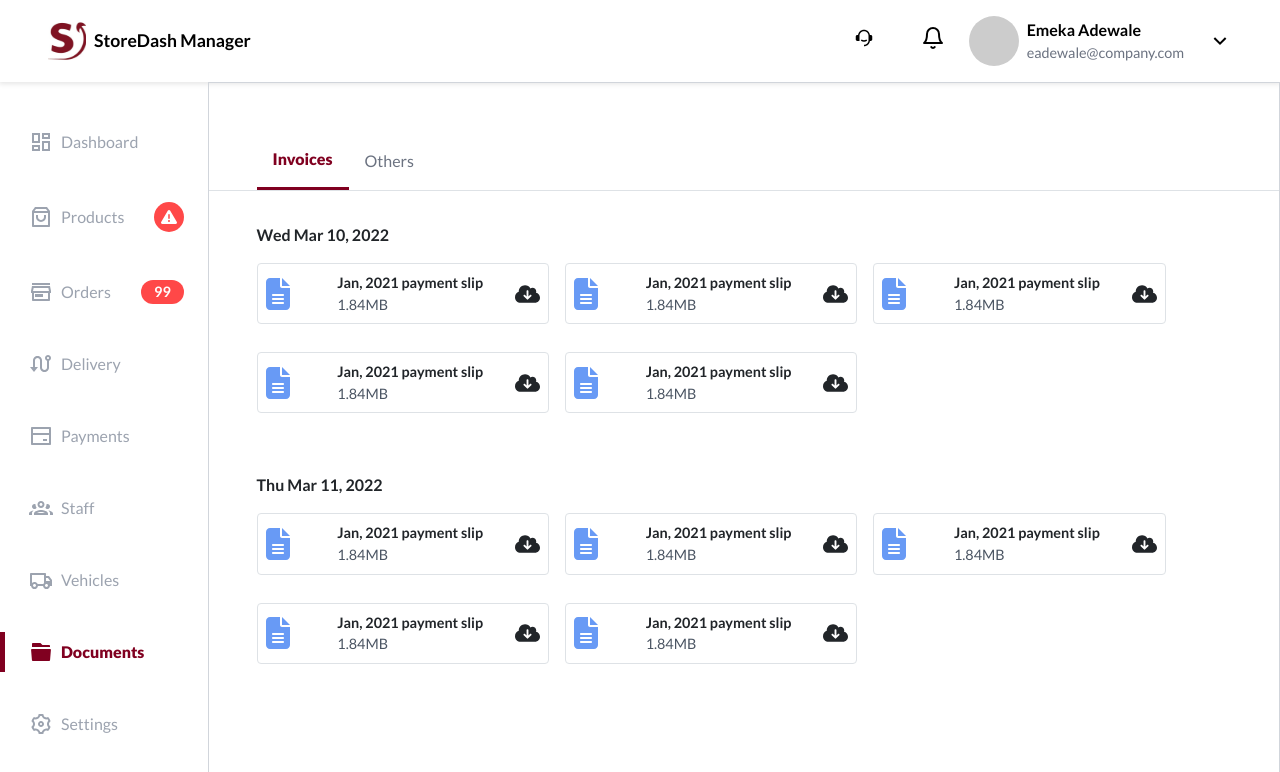
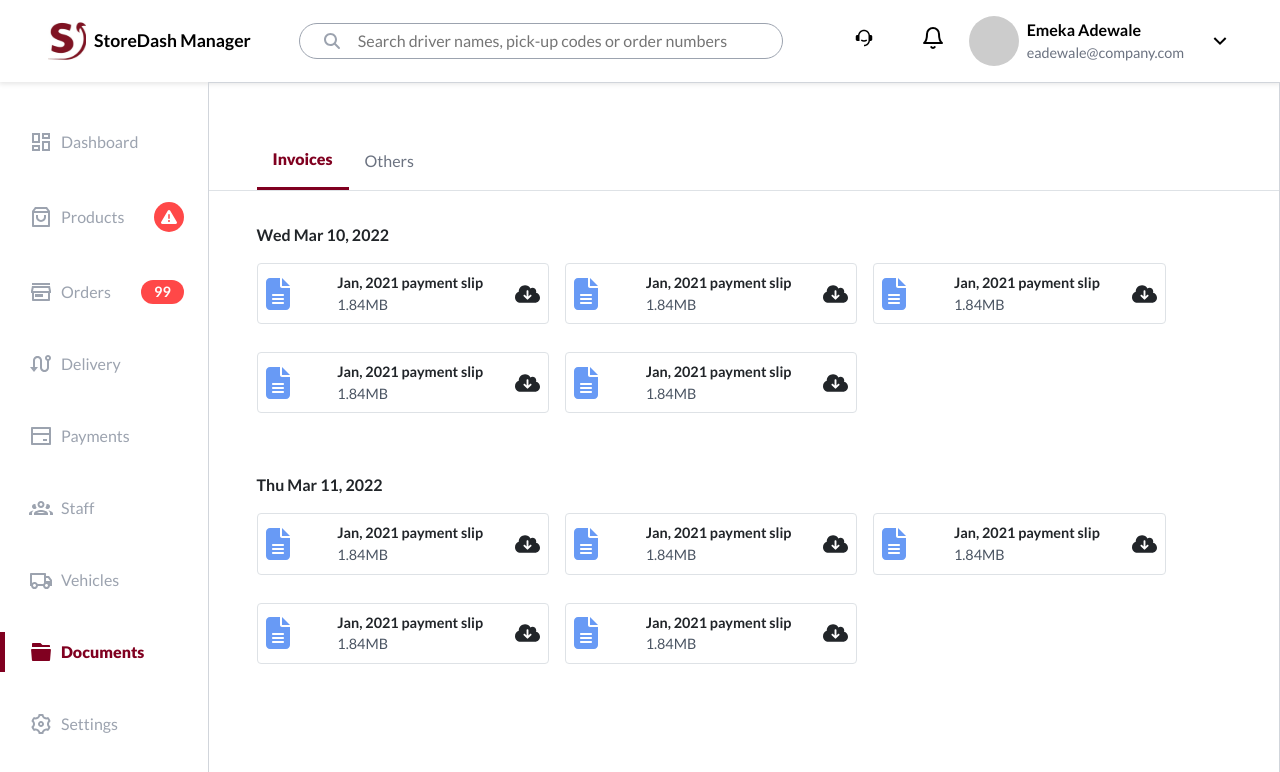
Before and after one commit to kbabawale/nextjs-combo, a Next.js app: page /documents in a window 1280 px wide. Shown: the top 772 px of the page. Built offline with nearby package versions, Linux system fonts and the light colour scheme.

Commit message:
new global search bar

```diff
--- a/app/components/layouts/AuthHeader/AuthHeader.module.scss
+++ b/app/components/layouts/AuthHeader/AuthHeader.module.scss
@@ -26,3 +26,17 @@
 .linkB {
   background: #f9fafb;
 }
+
+.search{
+  border:1px solid #9CA3AF;
+  border-radius: 2rem;
+  display: flex;
+  align-items: center;
+
+  input{
+    flex:1;
+    margin-left: 1rem;
+    border:none;
+    outline:none;
+  }
+}
--- a/app/components/layouts/AuthHeader/AuthHeader.tsx
+++ b/app/components/layouts/AuthHeader/AuthHeader.tsx
@@ -5,6 +5,8 @@ import mic from '../../../../public/mic.svg';
 import ellipsis from '../../../../public/ellipsis.svg';
 import notification from '../../../../public/notification.svg';
 import styles from './AuthHeader.module.scss';
+import { FontAwesomeIcon } from '@fortawesome/react-fontawesome';
+import { faSearch } from '@fortawesome/free-solid-svg-icons';
 
 const AuthHeader = () => {
     return (
@@ -14,6 +16,10 @@ const AuthHeader = () => {
                 <Link href="/">
                     <a className={`${styles.nolinkhover} ms-2 text-decoration-none color-black fw-700 text-11`}>StoreDash Manager</a>
                 </Link>
+            </div>
+            <div className={`${styles.search} flex-fill mx-5 py-1 px-4`}>
+                <FontAwesomeIcon color='#9CA3AF' icon={faSearch} />
+                <input type="search" placeholder='Search driver names, pick-up codes or order numbers' />
             </div>
             <div className={`d-flex align-items-center`}>
                 <Link className={`linkB`} href="/">
```
